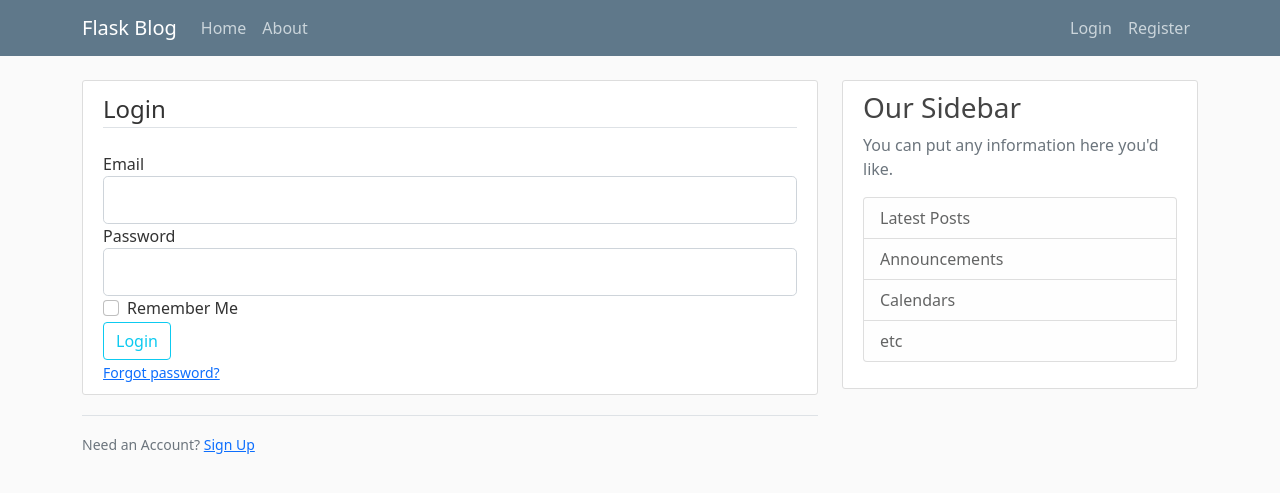
After one commit to CatawampusZaibatsu/learning-flask, a Flask app: page /login in a window 1280 px wide. The commit adds this page. Shown: the top 493 px of the page. Run offline with Flask 2, Linux system fonts and the light colour scheme; parts of the project's set-up code (start-up, migrations or seed data) failed here and were passed over.

Commit message:
added login and registration forms with validation

```diff
--- a/flaskblog.py
+++ b/flaskblog.py
@@ -1,5 +1,9 @@
-from flask import Flask, render_template, url_for
+from flask import Flask, render_template, url_for, flash, redirect
+from forms import RegistrationForm, LoginForm
+import secrets
 app = Flask(__name__)
+
+app.config['SECRET_KEY'] = secrets.token
 
 posts = [
     {
@@ -19,7 +23,7 @@ posts = [
 
 @app.route('/')
 @app.route('/home')
-def hello_world():
+def home():
     return render_template('home.html', posts=posts)
 
 
@@ -28,5 +32,26 @@ def about_page():
     return render_template('about.html', title='About')
 
 
+@app.route('/register', methods=['GET', 'POST'])
+def register():
+    form = RegistrationForm()
+    if form.validate_on_submit():
+        flash(f'Account created for { form.username.data }!', 'success')
+        return redirect(url_for('home'))
+    return render_template('register.html', title='Register', form=form)
+
+
+@app.route('/login', methods=['GET', 'POST'])
+def login():
+    form = LoginForm()
+    if form.validate_on_submit():
+        if form.email.data == 'admin@blog.com' and form.password.data == 'password':
+            flash(f'You have been logged in!', 'success')
+            return redirect(url_for('home'))
+        else:
+            flash('Login Unsuccessful. Please check username and password.', 'danger')
+    return render_template('login.html', title='Login', form=form)
+
+
 if __name__ == '__main__':
     app.run(debug=True)
--- /dev/null
+++ b/forms.py
@@ -0,0 +1,27 @@
+from flask_wtf import FlaskForm
+from wtforms import StringField, PasswordField, SubmitField, BooleanField
+from wtforms.validators import DataRequired, Length, Email, EqualTo
+
+
+class RegistrationForm(FlaskForm):
+    username = StringField('Username', validators=[
+        DataRequired(), Length(min=2, max=20)])
+
+    email = StringField('Email', validators=[DataRequired(), Email()])
+
+    password = PasswordField('Password', validators=[DataRequired()])
+
+    confirm_password = PasswordField('Confirm_Password', validators=[
+        DataRequired(), EqualTo('password')])
+
+    submit = SubmitField('Sign Up')
+
+
+class LoginForm(FlaskForm):
+    email = StringField('Email', validators=[DataRequired(), Email()])
+
+    password = PasswordField('Password', validators=[DataRequired()])
+
+    remember = BooleanField('Remember Me')
+
+    submit = SubmitField('Login')
--- a/templates/layout.html
+++ b/templates/layout.html
@@ -20,20 +20,20 @@
         <header class="site-header">
             <nav class="navbar navbar-expand-md navbar-dark bg-steel fixed-top">
                 <div class="container">
-                    <a class="navbar-brand mr-4" href="/">Flask Blog</a>
+                    <a class="navbar-brand mr-4" href="{{ url_for('home') }}">Flask Blog</a>
                     <button class="navbar-toggler" type="button" data-toggle="collapse" data-target="#navbarToggle" aria-controls="navbarToggle" aria-expanded="false" aria-label="Toggle navigation">
                         <span class="navbar-toggler-icon"></span>
                     </button>
                     <div class="collapse navbar-collapse" id="navbarToggle">
                         <div class="navbar-nav mr-auto">
-                            <a class="nav-item nav-link" href="/">Home</a>
-                            <a class="nav-item nav-link" href="/about">About</a>
+                            <a class="nav-item nav-link" href="{{ url_for('home') }}">Home</a>
+                            <a class="nav-item nav-link" href="{{ url_for('about_page') }}">About</a>
                         </div>
                     </div>
                     <!-- Navbar Right Side -->
                     <div class="navbar-nav">
-                        <a class="nav-item nav-link" href="/login">Login</a>
-                        <a class="nav-item nav-link" href="/register">Register</a>
+                        <a class="nav-item nav-link" href="{{ url_for('login') }}">Login</a>
+                        <a class="nav-item nav-link" href="{{ url_for('register') }}">Register</a>
                     </div>
                 </div>
             </nav>
@@ -42,6 +42,15 @@
         <main role="main" class="container">
             <div class="row">
                 <div class="col-md-8">
+                    {% with messages = get_flashed_messages(with_categories = true) %}
+                        {% if messages %}
+                            {% for category, message in messages %}
+                                <div class="alert alert-{{ category }}">
+                                    {{ message }}
+                                </div>
+                            {% endfor %}
+                        {% endif %}
+                    {% endwith %}
                     {% block content %}{% endblock %}
                 </div>
                 <div class="col-md-4">
--- /dev/null
+++ b/templates/login.html
@@ -0,0 +1,52 @@
+{% extends "layout.html" %}
+{% block content %}
+    <div class="content-section">
+        <form method="POST" action="">
+            {{ form.hidden_tag() }}
+            <fieldset class="form-group">
+                <legend class="border-bottom mb-4">Login</legend>
+                <div class="form-group">
+                    {{ form.email.label(class="form-control-label") }}
+                    {% if form.email.errors %}
+                        {{ form.email(class="form-control form-control-lg is-invalid") }}
+                        <div class="invalid-feedback">
+                            {% for error in form.email.errors %}
+                                <span>{{ error }}</span>
+                            {% endfor %}
+                        </div>
+                    {% else %}
+                        {{ form.email(class="form-control form-control-lg") }}
+                    {% endif %}
+                </div>
+                <div class="form-group">
+                    {{ form.password.label(class="form-control-label") }}
+                    {% if form.password.errors %}
+                        {{ form.password(class="form-control form-control-lg is-invalid") }}
+                        <div class="invalid-feedback">
+                            {% for error in form.password.errors %}
+                                <span>{{ error }}</span>
+                            {% endfor %}
+                        </div>
+                    {% else %}
+                        {{ form.password(class="form-control form-control-lg") }}
+                    {% endif %}
+                </div>
+                <div class="form-check">
+                    {{ form.remember(class="form-check-input")}}
+                    {{ form.remember.label(class="form-check-label")}}
+                </div>
+            </fieldset>
+            <div class="form-group">
+                {{ form.submit(class="btn btn-outline-info")}}
+            </div>
+            <small class="text-muted ml-2">
+                <a href="#">Forgot password?</a>
+            </small>
+        </form>
+    </div>
+    <div class="border-top pt-3">
+        <small class="text-muted">
+            Need an Account? <a class="ml-2" href="{{ url_for('register') }}">Sign Up</a>
+        </small>
+    </div>
+{% endblock content %}
```
Also changed, not shown: templates/register.html (added, +71 -0 lines), 1 other file.
